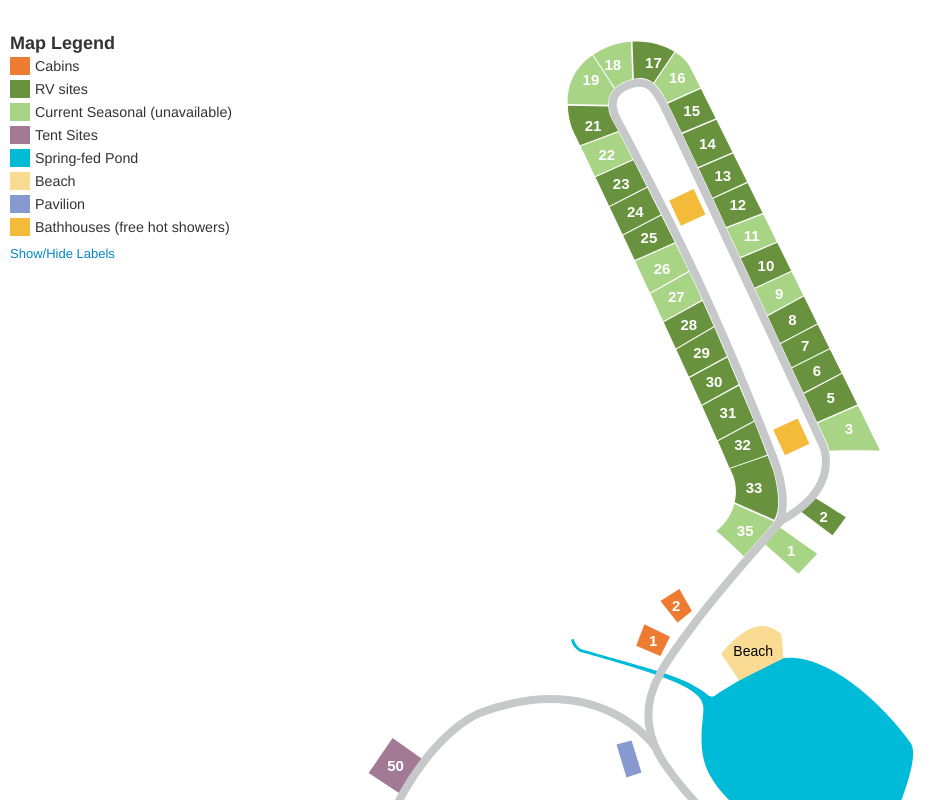
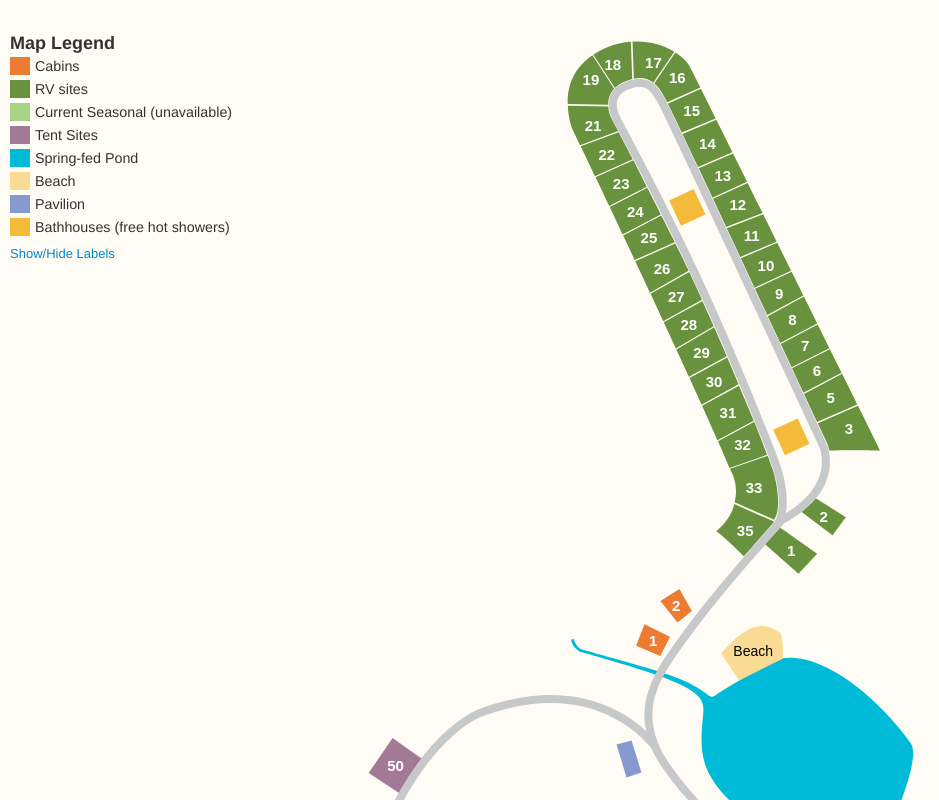
Before and after one commit to matthewjhunt/Campground-Map, a plain HTML site: page index.html in a window 1280 px wide. Shown: the top 800 px of the page, 0-939 px from the left. Drawn offline with nearby package versions, Linux system fonts and the light colour scheme.

Commit message:
finishing for new website, changed hilight colors

```diff
--- a/css/style.css
+++ b/css/style.css
@@ -1,4 +1,8 @@
-#canvas {}
+body {
+}
+#canvas {
+  background: #fffcf5;
+}
 #paper {
    position: relative;
    top: -250px;
--- a/javascripts/script.js
+++ b/javascripts/script.js
@@ -10,8 +10,8 @@ $(document).ready(function() {
 
           //when I hilite an item, grey everything else out and make the hilited element red
   	      var colors = {
-  	        "rv": "#69923E",
-  	        "seasonal": "#a8d485",
+  	        "rv": "#a8d485",
+  	        "seasonal": "#69923E", //69923E
   	        "cabin":"#ED7B31",
   	        "tent":"#A27A95",
   	        "beach": "#F9DB94",
@@ -214,7 +214,7 @@ $(document).ready(function() {
 
           for (var site in sites) {
                 addNumber(sites[site]);
-                sites[site].color = Raphael.color("#000");
+                sites[site].color = Raphael.color("#333");
                 //get site type then use it to set the color to return to after rollover
                 (function (st, site) {
                     $(st[0]).attr("class","rvsites sites");
--- a/sites.json
+++ b/sites.json
@@ -33,7 +33,7 @@
               "id": 2,
               "type": 2,
               "maxLength": 30,
-              "seasonal": false,
+              "seasonal": true,
               "content": "<p>RV Site</p>"
               },
               {
@@ -47,28 +47,28 @@
               "id": 5,
               "type": 2,
               "maxLength": 30,
-              "seasonal": false,
+              "seasonal": true,
               "content": "<p>RV Site</p>"
               },
               {
               "id": 6,
               "type": 2,
               "maxLength": 35,
-              "seasonal": false,
+              "seasonal": true,
               "content": "<p>RV Site</p>"
               },
               {
               "id": 7,
               "type": 2,
               "maxLength": 27,
-              "seasonal": false,
+              "seasonal": true,
               "content": "<p>RV Site</p>"
               },
               {
               "id": 8,
               "type": 2,
               "maxLength": 32,
-              "seasonal": false,
+              "seasonal": true,
               "content": "<p>RV Site</p>"
               },
               {
@@ -82,7 +82,7 @@
               "id": 10,
               "type": 2,
               "maxLength": 27,
-              "seasonal": false,
+              "seasonal": true,
               "content": "<p>RV Site</p>"
               },
               {
@@ -96,28 +96,28 @@
               "id": 12,
               "type": 2,
               "maxLength": 30,
-              "seasonal": false,
+              "seasonal": true,
               "content": "<p>RV Site</p>"
               },
               {
               "id": 13,
               "type": 2,
               "maxLength": 27,
-              "seasonal": false,
+              "seasonal": true,
               "content": "<p>RV Site</p>"
               },
               {
               "id": 14,
               "type": 2,
               "maxLength": 30,
-              "seasonal": false,
+              "seasonal": true,
               "content": "<p>RV Site</p>"
               },
               {
               "id": 15,
               "type": 2,
               "maxLength": 32,
-              "seasonal": false,
+              "seasonal": true,
               "content": "<p>RV Site</p>"
               },
               {
@@ -131,7 +131,7 @@
               "id": 17,
               "type": 2,
               "maxLength": 31,
-              "seasonal": false,
+              "seasonal": true,
               "content": "<p>RV Site</p>"
               },
               {
@@ -152,7 +152,7 @@
               "id": 21,
               "type": 2,
               "maxLength": 32,
-              "seasonal": false,
+              "seasonal": true,
               "content": "<p>RV Site</p>"
               },
               {
@@ -166,21 +166,21 @@
               "id": 23,
               "type": 2,
               "maxLength": 32,
-              "seasonal": false,
+              "seasonal": true,
               "content": "<p>RV Site</p>"
               },
               {
               "id": 24,
               "type": 2,
               "maxLength": 34,
-              "seasonal": false,
+              "seasonal": true,
               "content": "<p>RV Site</p>"
               },
               {
               "id": 25,
               "type": 2,
               "maxLength": 34,
-              "seasonal": false,
+              "seasonal": true,
               "content": "<p>RV Site</p>"
               },
               {
@@ -201,42 +201,42 @@
               "id": 28,
               "type": 2,
               "maxLength": 28,
-              "seasonal": false,
+              "seasonal": true,
               "content": "<p>RV Site</p>"
               },
               {
               "id": 29,
               "type": 2,
               "maxLength": 33,
-              "seasonal": false,
+              "seasonal": true,
               "content": "<p>RV Site</p>"
               },
               {
               "id": 30,
               "type": 2,
               "maxLength": 30,
-              "seasonal": false,
+              "seasonal": true,
               "content": "<p>RV Site</p>"
               },
               {
               "id": 31,
               "type": 2,
               "maxLength": 27,
-              "seasonal": false,
+              "seasonal": true,
               "content": "<p>RV Site</p>"
               },
               {
               "id": 32,
               "type": 2,
               "maxLength": 29,
-              "seasonal": false,
+              "seasonal": true,
               "content": "<p>RV Site</p>"
               },
               {
               "id": 33,
               "type": 2,
               "maxLength": 34,
-              "seasonal": false,
+              "seasonal": true,
               "content": "<p>RV Site</p>"
               },
               {
```
